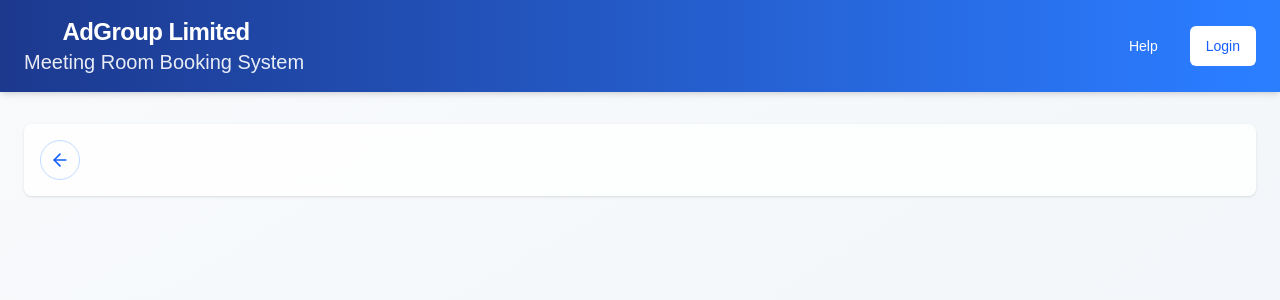
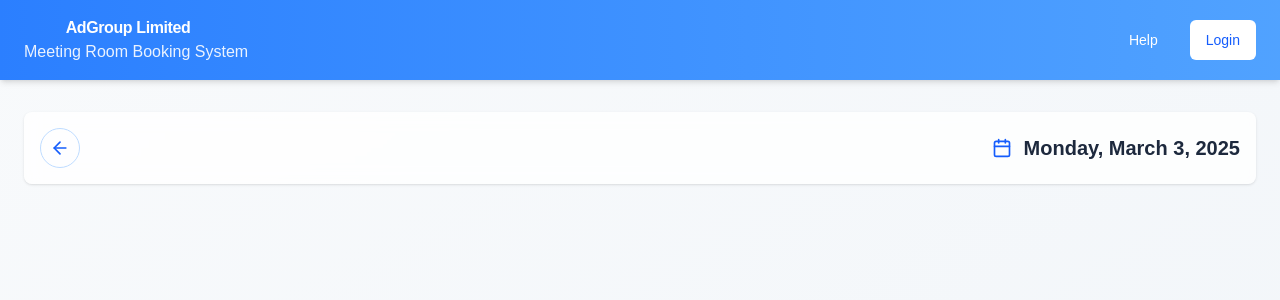
Before and after one commit to Billy272/next_test, a Next.js app in the folder mrbs-ui/: page / in a window 1280 px wide. Shown: the top 300 px of the page. Built offline with nearby package versions, Linux system fonts and the light colour scheme.

Commit message:
refactor header styling and add date display for improved user experience

```diff
--- a/mrbs-ui/app/page.tsx
+++ b/mrbs-ui/app/page.tsx
@@ -6,14 +6,14 @@ export default function Page() {
   return (
     <div className="min-h-screen flex flex-col bg-gradient-to-br from-slate-50 to-slate-100">
       {/* Header */}
-      <header className="bg-gradient-to-r from-blue-900 to-blue-500 text-white shadow-md">
+      <header className="bg-gradient-to-r from-blue-500 to-blue-400 text-white shadow-md">
         <div className="container mx-auto px-6 py-4 flex justify-between items-center" >
           <div className="flex flex-col items-center space-x-4">
-            <h1 className="text-2xl font-semibold tracking-tight">AdGroup Limited</h1>
-            <h2 className="text-xl font-regular opacity-90">Meeting Room Booking System</h2>
+            <h1 className="font-semibold tracking-tight">AdGroup Limited</h1>
+            <h2 className="font-regular opacity-90">Meeting Room Booking System</h2>
           </div>
           <div className="flex items-center gap-4" >
-            <Button variant="ghost" className="text-white hover:bg-blue-700 hover:text-white" >Help</Button>
+            <Button variant="ghost" className="text-white hover:bg-blue-500 hover:text-white" >Help</Button>
             <Button className="bg-white text-blue-600 hover:bg-blue-50" >Login</Button>
           </div>
         </div>
@@ -28,7 +28,10 @@ export default function Page() {
               <Button variant="outline" size="icon" className="rounded-full h-10 w-10 border-blue-200 text-blue-600 hover:bg-blue-50 hover:text-blue-700">
                 <ArrowLeft className="h-5 w-5" />
               </Button>
-
+              <div className="flex items-center gap-3">
+                <Calendar className="h-5 w-5 text-blue-600" />
+                <h2 className="text-xl font-semibold text-slate-800">Monday, March 3, 2025</h2>
+              </div>
             </div>
           </CardContent>
         </Card>
```
